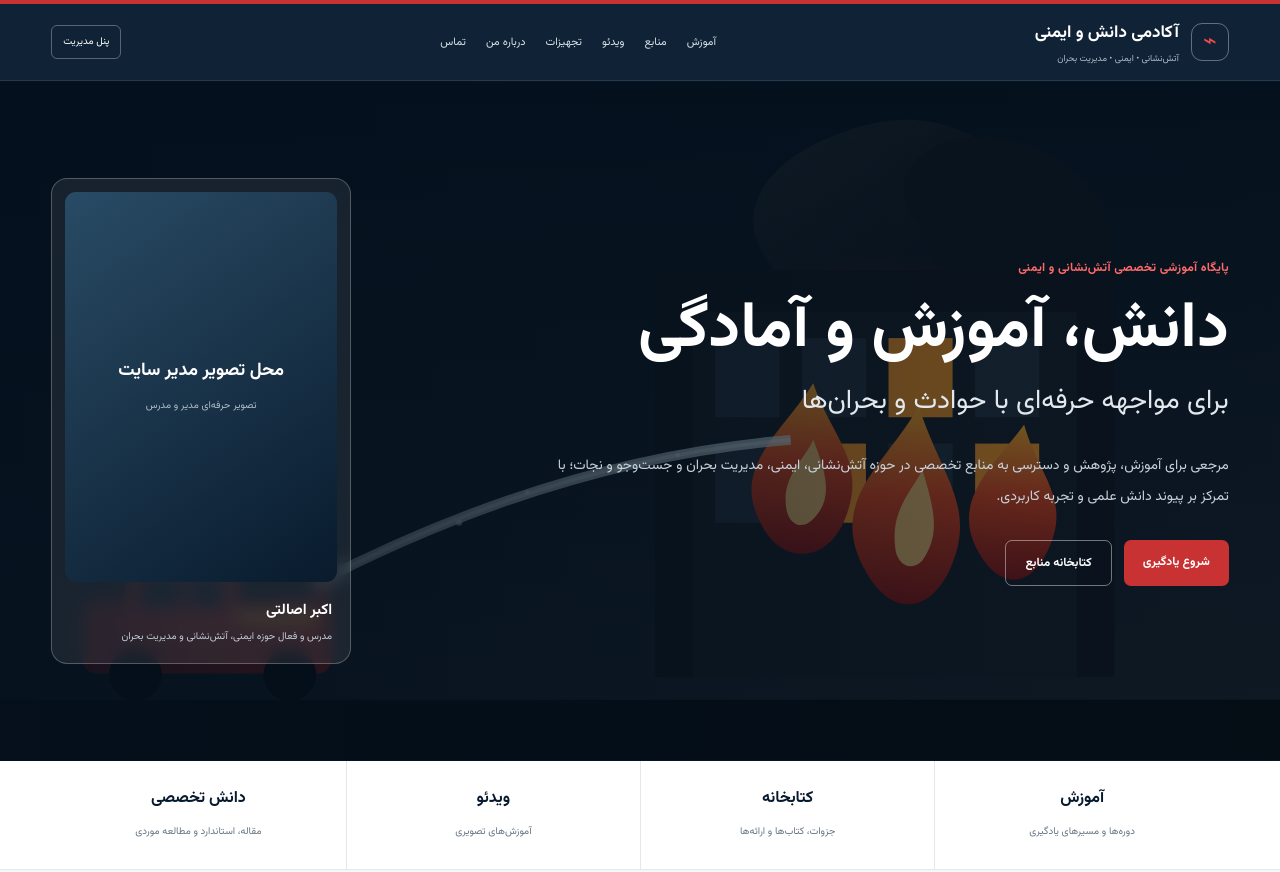
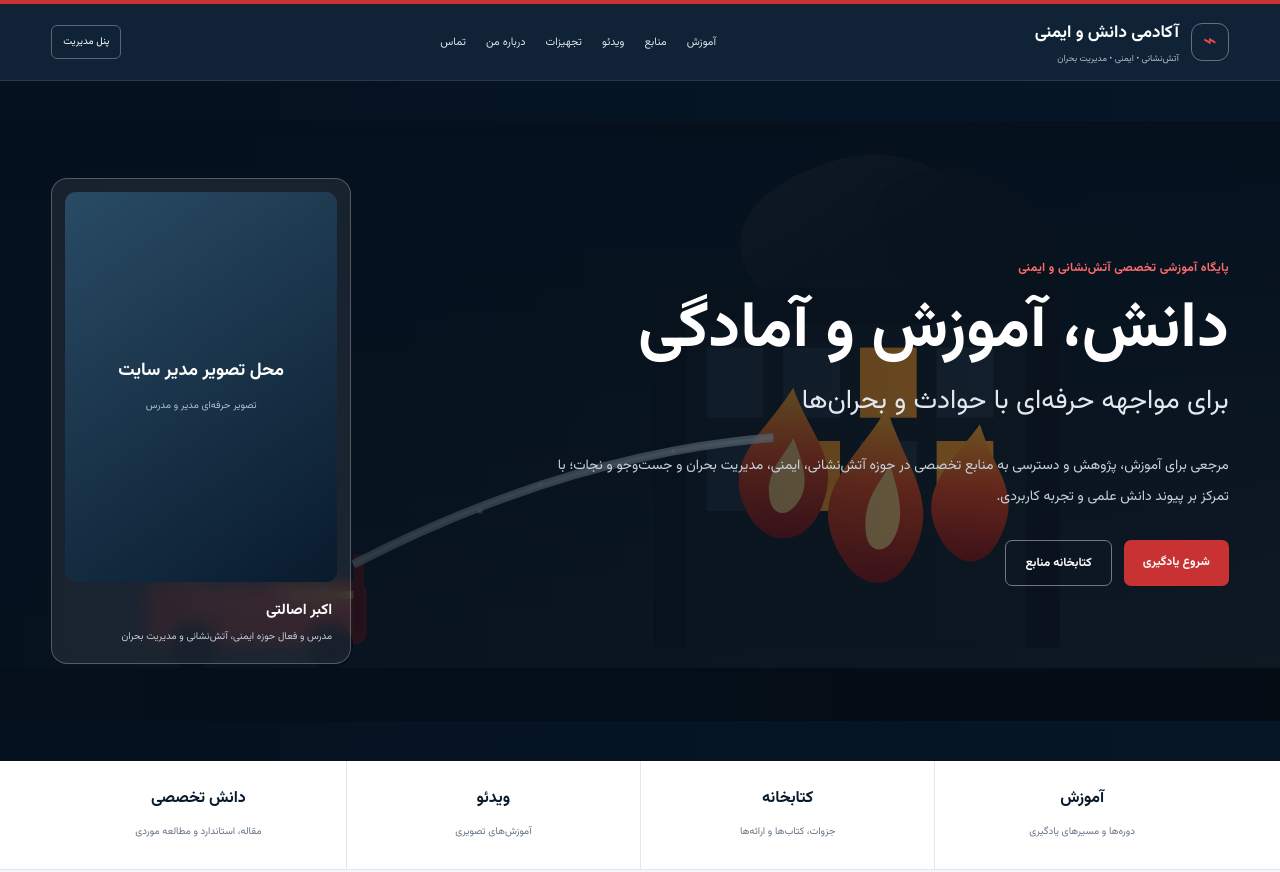
Before and after one commit to esalati/esalati.github.io, a plain HTML site: page index.html in a window 1280 px wide. Shown: the top 872 px of the page. Drawn offline with Linux system fonts and the light colour scheme.

Commit message:
Embed hero fire artwork directly in page for reliable rendering

```diff
--- a/index.html
+++ b/index.html
@@ -14,7 +14,7 @@
 :root{--navy:#071a2d;--navy2:#0d2c48;--red:#c83232;--red2:#9f2020;--ink:#182534;--muted:#667585;--bg:#f4f6f8;--white:#fff;--line:#e3e8ed;--shadow:0 18px 50px rgba(7,26,45,.10)}
 *{box-sizing:border-box;margin:0;padding:0}html{scroll-behavior:smooth}body{font-family:Vazirmatn,Arial,sans-serif;background:var(--bg);color:var(--ink);line-height:2}a{text-decoration:none;color:inherit}.container{width:min(1180px,92%);margin:auto}
 .topline{height:4px;background:var(--red)}header{position:sticky;top:0;z-index:20;background:rgba(7,26,45,.96);backdrop-filter:blur(12px);border-bottom:1px solid rgba(255,255,255,.1)}.nav{min-height:76px;display:flex;align-items:center;justify-content:space-between;gap:25px}.brand{display:flex;align-items:center;gap:12px;color:#fff}.flame{width:38px;height:38px;border:1px solid rgba(255,255,255,.35);border-radius:11px;display:grid;place-items:center;color:#ef4b4b;font-size:23px;line-height:1}.brand b{font-size:17px}.brand small{display:block;color:#aebdca;font-size:9px;font-weight:400}.menu{display:flex;gap:20px;list-style:none}.menu a{color:#dbe4eb;font-size:11px}.menu a:hover{color:#fff}.admin-link{border:1px solid rgba(255,255,255,.3);padding:6px 11px;border-radius:6px;font-size:10px;color:#fff}
-.hero{position:relative;overflow:hidden;min-height:680px;color:#fff;background:#071a2d;display:flex;align-items:center}.hero::after{content:'';position:absolute;inset:0;background:linear-gradient(90deg,rgba(4,16,29,.88) 0%,rgba(4,16,29,.62) 48%,rgba(4,16,29,.38) 100%);z-index:1;pointer-events:none}.hero-bg{position:absolute;inset:0;width:100%;height:100%;object-fit:cover;object-position:center;z-index:0;display:block}.hero-grid{position:relative;z-index:2;display:grid;grid-template-columns:1.25fr .75fr;gap:70px;align-items:center;padding:85px 0}.eyebrow{color:#ff6b6b;font-size:12px;font-weight:700;letter-spacing:.3px}.hero h1{font-size:clamp(38px,5vw,64px);line-height:1.25;margin:10px 0 5px}.hero h2{font-size:clamp(18px,2.4vw,27px);font-weight:400;color:#e2e8ed}.hero p{max-width:700px;color:#c8d2db;font-size:14px;margin-top:22px;line-height:2.2}.actions{display:flex;gap:12px;flex-wrap:wrap;margin-top:28px}.btn{padding:10px 19px;border-radius:7px;font-size:12px;font-weight:700;display:inline-block}.primary{background:var(--red);color:#fff}.primary:hover{background:var(--red2)}.ghost{border:1px solid rgba(255,255,255,.42);color:#fff}.ghost:hover{background:#fff;color:var(--navy)}
+.hero{position:relative;overflow:hidden;min-height:680px;color:#fff;background:#071a2d;display:flex;align-items:center}.hero::after{content:'';position:absolute;inset:0;background:linear-gradient(90deg,rgba(4,16,29,.88) 0%,rgba(4,16,29,.62) 48%,rgba(4,16,29,.38) 100%);z-index:1;pointer-events:none}.hero-bg{position:absolute;inset:0;width:100%;height:100%;z-index:0;display:block;object-fit:cover}.hero-grid{position:relative;z-index:2;display:grid;grid-template-columns:1.25fr .75fr;gap:70px;align-items:center;padding:85px 0}.eyebrow{color:#ff6b6b;font-size:12px;font-weight:700;letter-spacing:.3px}.hero h1{font-size:clamp(38px,5vw,64px);line-height:1.25;margin:10px 0 5px}.hero h2{font-size:clamp(18px,2.4vw,27px);font-weight:400;color:#e2e8ed}.hero p{max-width:700px;color:#c8d2db;font-size:14px;margin-top:22px;line-height:2.2}.actions{display:flex;gap:12px;flex-wrap:wrap;margin-top:28px}.btn{padding:10px 19px;border-radius:7px;font-size:12px;font-weight:700;display:inline-block}.primary{background:var(--red);color:#fff}.primary:hover{background:var(--red2)}.ghost{border:1px solid rgba(255,255,255,.42);color:#fff}.ghost:hover{background:#fff;color:var(--navy)}
 .profile{justify-self:end;width:300px;background:rgba(255,255,255,.08);border:1px solid rgba(255,255,255,.25);border-radius:16px;padding:13px;backdrop-filter:blur(8px)}.portrait{height:390px;border-radius:11px;background:linear-gradient(145deg,#294b65,#091b2d);display:grid;place-items:center;text-align:center;color:#aebdca}.portrait strong{display:block;color:#fff;font-size:18px}.portrait span{font-size:10px}.profile-caption{padding:13px 5px 3px}.profile-caption b{font-size:15px}.profile-caption small{display:block;color:#c3ced7;font-size:10px}
 .quick{background:#fff;border-bottom:1px solid var(--line)}.quickgrid{display:grid;grid-template-columns:repeat(4,1fr)}.quickitem{padding:22px 15px;text-align:center;border-left:1px solid var(--line)}.quickitem:last-child{border:0}.quickitem b{display:block;color:var(--navy);font-size:16px}.quickitem span{font-size:10px;color:var(--muted)}
 .section{padding:82px 0}.section.alt{background:#edf1f4}.heading{text-align:center;margin-bottom:38px}.heading .kicker{color:var(--red);font-size:10px;font-weight:800}.heading h2{color:var(--navy);font-size:29px;line-height:1.5}.heading p{color:var(--muted);font-size:12px}
@@ -41,7 +41,52 @@ footer{background:#04101d;color:#8797a6;padding:40px 0;font-size:10px}.footgrid{
 </div></header>
 
 <main id="home">
-<section class="hero"><img class="hero-bg" src="/images/hero-fire.svg" alt="" aria-hidden="true"><div class="container hero-grid">
+<section class="hero"><?xml version="1.0" encoding="UTF-8"?>
+<svg class="hero-bg" aria-hidden="true" xmlns="http://www.w3.org/2000/svg" viewBox="0 0 1920 900" role="img" aria-label="صحنه عملیات آتش نشانی و آتش سوزی در پس زمینه">
+<defs>
+  <linearGradient id="sky" x1="0" y1="0" x2="0" y2="1"><stop offset="0" stop-color="#071525"/><stop offset="1" stop-color="#1b2732"/></linearGradient>
+  <linearGradient id="glow" x1="0" y1="0" x2="0" y2="1"><stop offset="0" stop-color="#ffb12b"/><stop offset=".45" stop-color="#e84b20"/><stop offset="1" stop-color="#8e1717"/></linearGradient>
+  <linearGradient id="smoke" x1="0" y1="0" x2="1" y2="1"><stop offset="0" stop-color="#25323b" stop-opacity=".9"/><stop offset="1" stop-color="#0a1118" stop-opacity=".15"/></linearGradient>
+  <filter id="blur"><feGaussianBlur stdDeviation="18"/></filter>
+</defs>
+<rect width="1920" height="900" fill="url(#sky)"/>
+<circle cx="1280" cy="510" r="260" fill="#e84320" opacity=".18" filter="url(#blur)"/>
+<path d="M1160 270 C1050 175 1140 85 1270 55 C1380 30 1480 105 1515 205 C1545 300 1490 360 1370 345 C1280 335 1220 320 1160 270Z" fill="url(#smoke)"/>
+<path d="M1330 190 C1260 105 1390 30 1510 100 C1595 150 1620 245 1540 300 C1460 355 1370 310 1330 190Z" fill="#111b23" opacity=".72"/>
+<rect x="980" y="250" width="610" height="540" rx="4" fill="#111a22"/>
+<rect x="1030" y="305" width="510" height="485" fill="#17222c"/>
+<g fill="#273746">
+  <rect x="1060" y="340" width="85" height="105"/><rect x="1175" y="340" width="85" height="105"/><rect x="1290" y="340" width="85" height="105"/><rect x="1405" y="340" width="85" height="105"/>
+  <rect x="1060" y="480" width="85" height="105"/><rect x="1175" y="480" width="85" height="105"/><rect x="1290" y="480" width="85" height="105"/><rect x="1405" y="480" width="85" height="105"/>
+</g>
+<g fill="#ff9d28">
+  <rect x="1175" y="480" width="85" height="105"/><rect x="1290" y="340" width="85" height="105"/><rect x="1405" y="480" width="85" height="105"/>
+</g>
+<g fill="url(#glow)">
+  <path d="M1120 585 C1080 510 1150 465 1190 400 C1215 475 1265 505 1230 585 C1205 640 1145 640 1120 585Z"/>
+  <path d="M1260 650 C1205 555 1290 505 1330 430 C1360 525 1410 565 1370 650 C1340 710 1290 705 1260 650Z"/>
+  <path d="M1410 625 C1370 555 1430 510 1470 455 C1490 525 1535 555 1500 625 C1475 675 1435 670 1410 625Z"/>
+</g>
+<g fill="#f6d07a" opacity=".9">
+  <path d="M1155 570 C1145 525 1180 500 1190 475 C1210 525 1215 555 1190 580 C1175 595 1160 588 1155 570Z"/>
+  <path d="M1300 625 C1290 570 1320 545 1335 515 C1350 565 1360 600 1335 635 C1320 650 1305 642 1300 625Z"/>
+</g>
+<path d="M0 820 L1920 820 L1920 900 L0 900Z" fill="#060d14"/>
+<g transform="translate(220 625)">
+  <rect x="0" y="65" width="330" height="95" rx="18" fill="#a62222"/>
+  <rect x="60" y="15" width="145" height="100" rx="12" fill="#b62a2a"/>
+  <rect x="78" y="30" width="55" height="42" fill="#132b3e"/><rect x="142" y="30" width="45" height="42" fill="#132b3e"/>
+  <circle cx="70" cy="162" r="35" fill="#080d12"/><circle cx="275" cy="162" r="35" fill="#080d12"/>
+  <rect x="205" y="80" width="120" height="12" fill="#e7b33a"/>
+  <rect x="310" y="25" width="16" height="115" fill="#8e1b1b"/>
+</g>
+<path d="M530 665 Q850 500 1160 475" fill="none" stroke="#d9f4ff" stroke-opacity=".72" stroke-width="13"/>
+<path d="M530 665 Q850 500 1160 475" fill="none" stroke="#fff" stroke-opacity=".32" stroke-width="5"/>
+<g fill="#e9f8ff" opacity=".55">
+ <circle cx="720" cy="585" r="4"/><circle cx="810" cy="545" r="3"/><circle cx="930" cy="515" r="4"/><circle cx="1010" cy="495" r="3"/>
+</g>
+<rect width="1920" height="900" fill="#000" opacity=".18"/>
+</svg><div class="container hero-grid">
 <div><div class="eyebrow">پایگاه آموزشی تخصصی آتش‌نشانی و ایمنی</div><h1>دانش، آموزش و آمادگی</h1><h2>برای مواجهه حرفه‌ای با حوادث و بحران‌ها</h2><p>مرجعی برای آموزش، پژوهش و دسترسی به منابع تخصصی در حوزه آتش‌نشانی، ایمنی، مدیریت بحران و جست‌وجو و نجات؛ با تمرکز بر پیوند دانش علمی و تجربه کاربردی.</p><div class="actions"><a class="btn primary" href="#education">شروع یادگیری</a><a class="btn ghost" href="#resources">کتابخانه منابع</a></div></div>
 <div class="profile"><div class="portrait"><div><strong>محل تصویر مدیر سایت</strong><span>تصویر حرفه‌ای مدیر و مدرس</span></div></div><div class="profile-caption"><b>اکبر اصالتی</b><small>مدرس و فعال حوزه ایمنی، آتش‌نشانی و مدیریت بحران</small></div></div>
 </div></section>
```
